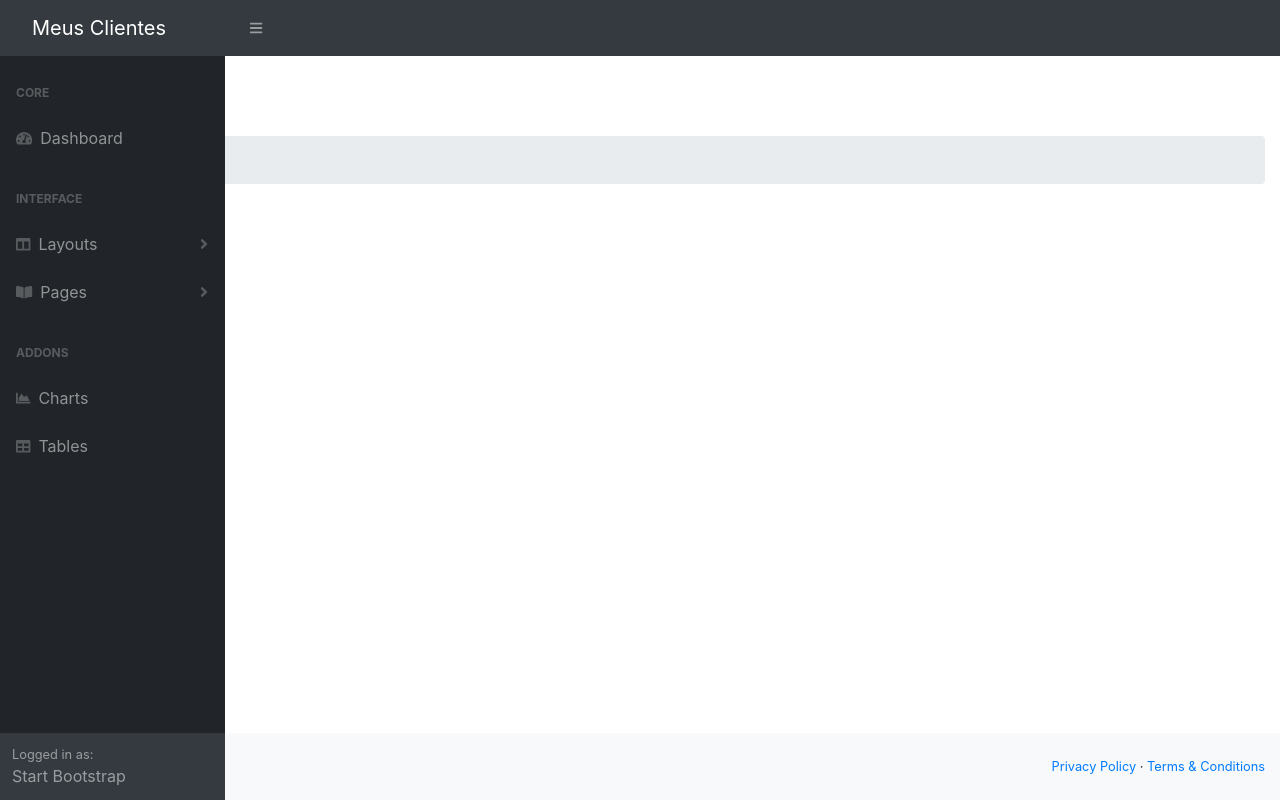
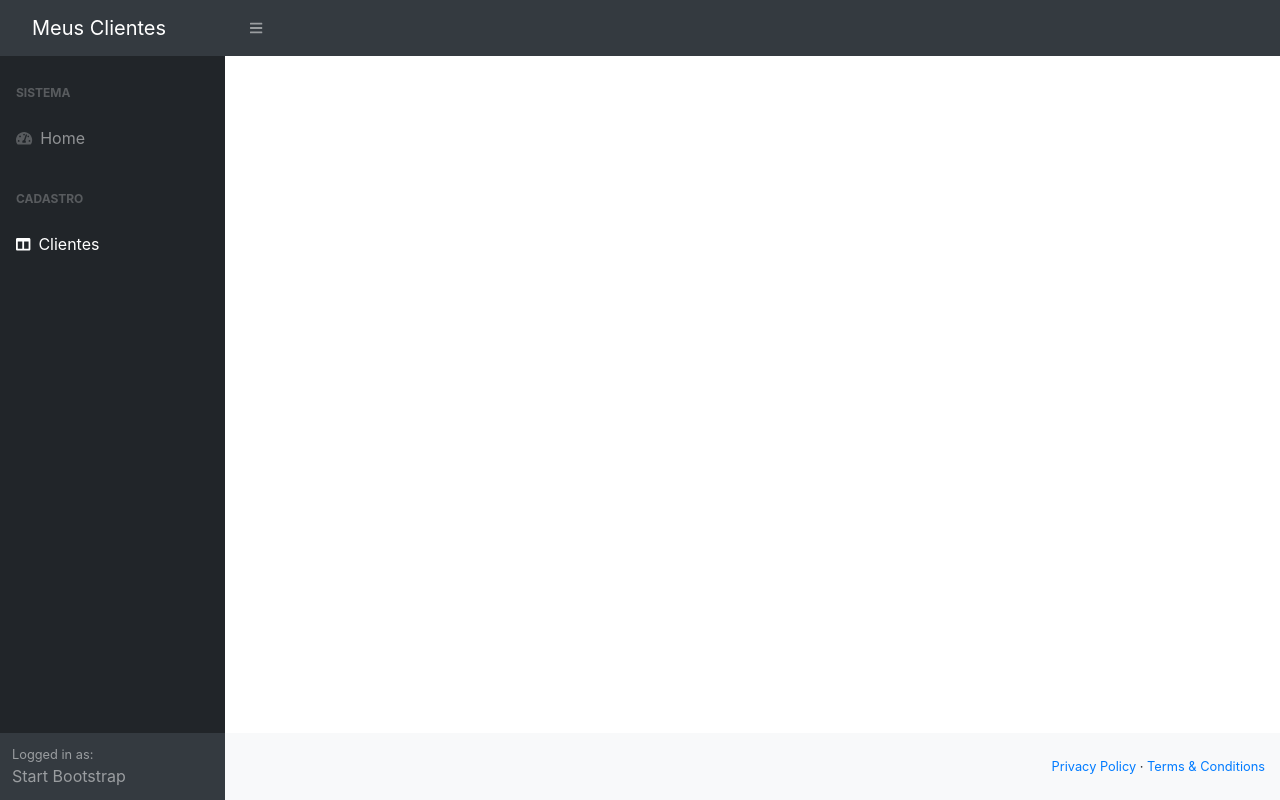
Before and after one commit to bruno-lk/Sistema-de-Vendas-Angular-Spring-Boot, an Angular app in the folder clientes-app/: page /clients-form in a window 1280 px wide. Before the commit this address led to /. Built offline with nearby package versions, Linux system fonts and the light colour scheme.

Commit message:
Routing e ajuste de navbar

```diff
--- a/clientes-app/src/app/app-routing.module.ts
+++ b/clientes-app/src/app/app-routing.module.ts
@@ -1,10 +1,11 @@
 import { NgModule } from '@angular/core';
 import { RouterModule, Routes } from '@angular/router';
+import { HomeComponent } from './home/home.component';
 
-const routes: Routes = [];
+const routes: Routes = [{ path: 'home', component: HomeComponent }];
 
 @NgModule({
   imports: [RouterModule.forRoot(routes)],
-  exports: [RouterModule]
+  exports: [RouterModule],
 })
-export class AppRoutingModule { }
+export class AppRoutingModule {}
--- a/clientes-app/src/app/app.component.html
+++ b/clientes-app/src/app/app.component.html
@@ -4,7 +4,7 @@
   <div id="layoutSidenav_content">
     <main>
       <div class="container-fluid">
-        <app-home></app-home>
+        <router-outlet></router-outlet>
       </div>
     </main>
 
--- a/clientes-app/src/app/app.module.ts
+++ b/clientes-app/src/app/app.module.ts
@@ -5,10 +5,11 @@
 import { AppComponent } from './app.component';
 import { TemplateModule } from './template/template.module';
 import { HomeComponent } from './home/home.component';
+import { ClientsModule } from './clients/clients.module';
 
 @NgModule({
   declarations: [AppComponent, HomeComponent],
-  imports: [BrowserModule, AppRoutingModule, TemplateModule],
+  imports: [BrowserModule, AppRoutingModule, TemplateModule, ClientsModule],
   providers: [],
   bootstrap: [AppComponent],
 })
--- /dev/null
+++ b/clientes-app/src/app/clients/clients-form/clients-form.component.html
@@ -0,0 +1 @@
+<p>clients-form works!</p>
--- /dev/null
+++ b/clientes-app/src/app/clients/clients-form/clients-form.component.ts
@@ -0,0 +1,15 @@
+import { Component, OnInit } from '@angular/core';
+
+@Component({
+  selector: 'app-clients-form',
+  templateUrl: './clients-form.component.html',
+  styleUrls: ['./clients-form.component.css']
+})
+export class ClientsFormComponent implements OnInit {
+
+  constructor() { }
+
+  ngOnInit(): void {
+  }
+
+}
--- a/clientes-app/src/app/template/sidebar/sidebar.component.html
+++ b/clientes-app/src/app/template/sidebar/sidebar.component.html
@@ -2,119 +2,26 @@
   <nav class="sb-sidenav accordion sb-sidenav-dark" id="sidenavAccordion">
     <div class="sb-sidenav-menu">
       <div class="nav">
-        <div class="sb-sidenav-menu-heading">Core</div>
-        <a class="nav-link" href="index.html"
-          ><div class="sb-nav-link-icon">
+        <div class="sb-sidenav-menu-heading">Sistema</div>
+        <a class="nav-link" routerLink="/home">
+          <div class="sb-nav-link-icon">
             <i class="fas fa-tachometer-alt"></i>
           </div>
-          Dashboard</a
-        >
-        <div class="sb-sidenav-menu-heading">Interface</div>
-        <a
-          class="nav-link collapsed"
-          href="#"
-          data-toggle="collapse"
-          data-target="#collapseLayouts"
-          aria-expanded="false"
-          aria-controls="collapseLayouts"
-          ><div class="sb-nav-link-icon"><i class="fas fa-columns"></i></div>
-          Layouts
-          <div class="sb-sidenav-collapse-arrow">
-            <i class="fas fa-angle-down"></i></div
-        ></a>
-        <div
-          class="collapse"
-          id="collapseLayouts"
-          aria-labelledby="headingOne"
-          data-parent="#sidenavAccordion"
-        >
-          <nav class="sb-sidenav-menu-nested nav">
-            <a class="nav-link" href="layout-static.html">Static Navigation</a
-            ><a class="nav-link" href="layout-sidenav-light.html"
-              >Light Sidenav</a
-            >
-          </nav>
-        </div>
-        <a
-          class="nav-link collapsed"
-          href="#"
-          data-toggle="collapse"
-          data-target="#collapsePages"
-          aria-expanded="false"
-          aria-controls="collapsePages"
-          ><div class="sb-nav-link-icon"><i class="fas fa-book-open"></i></div>
-          Pages
-          <div class="sb-sidenav-collapse-arrow">
-            <i class="fas fa-angle-down"></i></div
-        ></a>
-        <div
-          class="collapse"
-          id="collapsePages"
-          aria-labelledby="headingTwo"
-          data-parent="#sidenavAccordion"
-        >
-          <nav
-            class="sb-sidenav-menu-nested nav accordion"
-            id="sidenavAccordionPages"
-          >
-            <a
-              class="nav-link collapsed"
-              href="#"
-              data-toggle="collapse"
-              data-target="#pagesCollapseAuth"
-              aria-expanded="false"
-              aria-controls="pagesCollapseAuth"
-              >Authentication
-              <div class="sb-sidenav-collapse-arrow">
-                <i class="fas fa-angle-down"></i></div
-            ></a>
-            <div
-              class="collapse"
-              id="pagesCollapseAuth"
-              aria-labelledby="headingOne"
-              data-parent="#sidenavAccordionPages"
-            >
-              <nav class="sb-sidenav-menu-nested nav">
-                <a class="nav-link" href="login.html">Login</a
-                ><a class="nav-link" href="register.html">Register</a
-                ><a class="nav-link" href="password.html">Forgot Password</a>
-              </nav>
-            </div>
-            <a
-              class="nav-link collapsed"
-              href="#"
-              data-toggle="collapse"
-              data-target="#pagesCollapseError"
-              aria-expanded="false"
-              aria-controls="pagesCollapseError"
-              >Error
-              <div class="sb-sidenav-collapse-arrow">
-                <i class="fas fa-angle-down"></i></div
-            ></a>
-            <div
-              class="collapse"
-              id="pagesCollapseError"
-              aria-labelledby="headingOne"
-              data-parent="#sidenavAccordionPages"
-            >
-              <nav class="sb-sidenav-menu-nested nav">
-                <a class="nav-link" href="401.html">401 Page</a
-                ><a class="nav-link" href="404.html">404 Page</a
-                ><a class="nav-link" href="500.html">500 Page</a>
-              </nav>
-            </div>
-          </nav>
-        </div>
-        <div class="sb-sidenav-menu-heading">Addons</div>
-        <a class="nav-link" href="charts.html"
-          ><div class="sb-nav-link-icon"><i class="fas fa-chart-area"></i></div>
-          Charts</a
-        ><a class="nav-link" href="tables.html"
-          ><div class="sb-nav-link-icon"><i class="fas fa-table"></i></div>
-          Tables</a
-        >
+          Home
+        </a>
+
+        <div class="sb-sidenav-menu-heading">Cadastro</div>
+        <a class="nav-link collapsed" routerLink="/clients-form"
+          data-toggle="collapse" data-target="#collapseLayouts"
+          aria-expanded="false" aria-controls="collapseLayouts">
+          <div class="sb-nav-link-icon">
+            <i class="fas fa-columns"></i>
+          </div>
+          Clientes
+        </a>
       </div>
     </div>
+
     <div class="sb-sidenav-footer">
       <div class="small">Logged in as:</div>
       Start Bootstrap
--- a/clientes-app/src/app/template/template.module.ts
+++ b/clientes-app/src/app/template/template.module.ts
@@ -2,10 +2,11 @@
 import { CommonModule } from '@angular/common';
 import { NavbarComponent } from './navbar/navbar.component';
 import { SidebarComponent } from './sidebar/sidebar.component';
+import { RouterModule } from '@angular/router';
 
 @NgModule({
   declarations: [NavbarComponent, SidebarComponent],
-  imports: [CommonModule],
+  imports: [CommonModule, RouterModule],
   exports: [NavbarComponent, SidebarComponent],
 })
 export class TemplateModule {}
```
Also changed, not shown: clientes-app/src/app/clients/clients-routing.module.ts (added, +16 -0 lines), clientes-app/src/app/clients/clients.module.ts (added, +12 -0 lines), clientes-app/src/app/clients/clients-form/clients-form.component.css (added).
